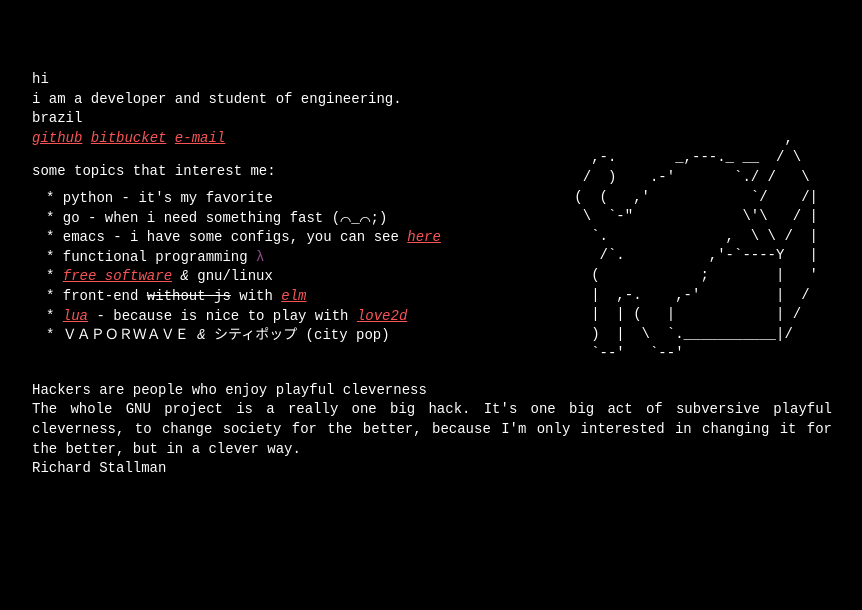
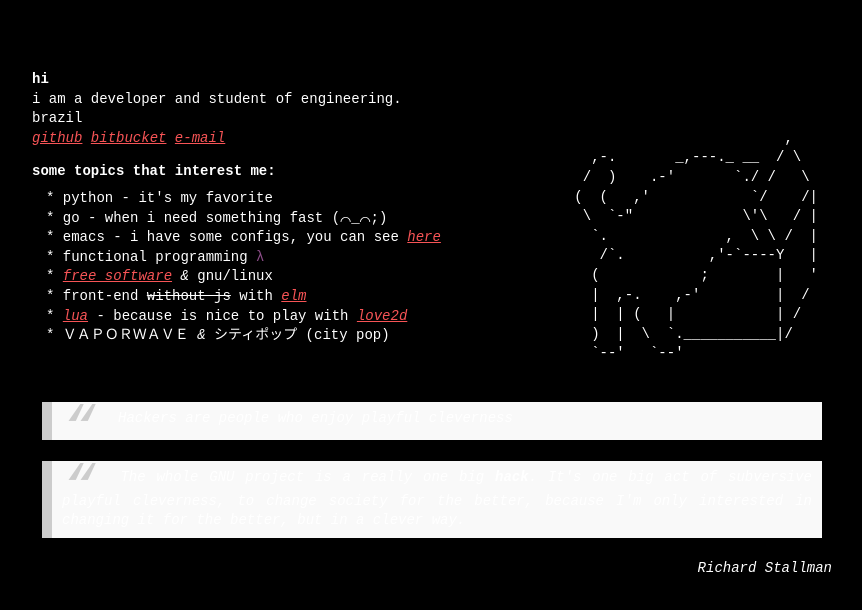
Before and after one commit to thiagolopes/thiagolopes.github.io, a plain HTML site: page index.html in a window 1280 px wide. Shown: the whole page, without its empty margins (208-1070 px from the left). Drawn offline with Linux system fonts and the light colour scheme.

Commit message:
add css to blockquote

```diff
--- a/src/css/main.css
+++ b/src/css/main.css
@@ -108,3 +108,34 @@
     float: right;
   }
 }
+
+blockquote {
+  background: #f9f9f9;
+  border-left: 10px solid #ccc;
+  margin: 1.5em 10px;
+  padding: 0.5em 10px;
+  quotes: "\201C""\201D";
+  font-style: italic;
+}
+
+blockquote:before{
+  color: #ccc;
+  content: open-quote;
+  font-size: 4em;
+  line-height: 0.1em;
+  margin-right: 0.25em;
+  vertical-align: -0.4em;
+}
+
+blockquote p {
+  display: inline;
+}
+
+.cite{
+  font-style: italic;
+  float: right;
+}
+
+b, .bold{
+  font-weight: bold;
+}
```
